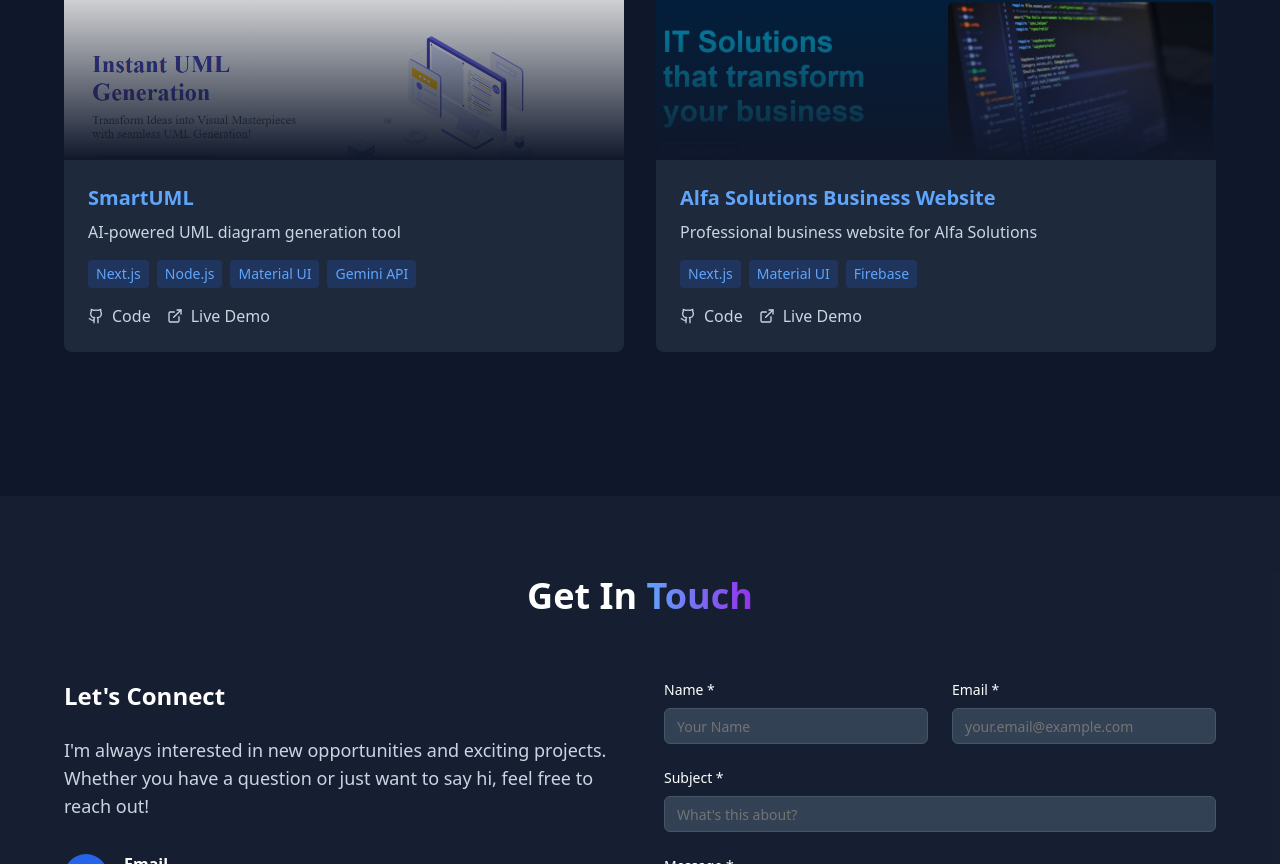
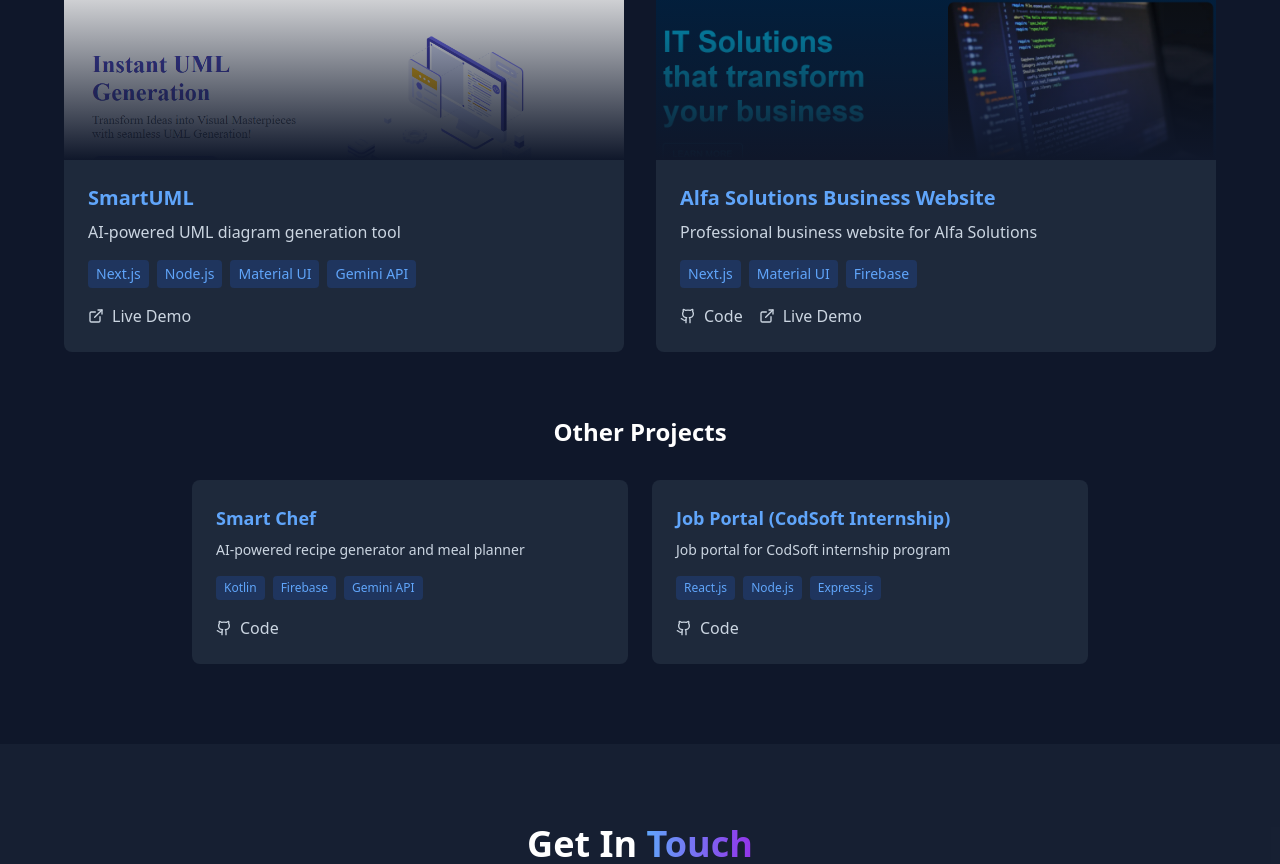
Before and after one commit to Balaj27/Portfolio, a Next.js app: page / in a window 1280 px wide. Shown: the part 4000-4864 px from the top of the page. Built offline with nearby package versions, Linux system fonts and the light colour scheme.

Commit message:
Projects section updated

```diff
--- a/app/components/Projects.tsx
+++ b/app/components/Projects.tsx
@@ -27,7 +27,7 @@ export default function Projects() {
         "A web application that uses AI to generate UML diagrams from natural language descriptions. It supports various diagram types and allows users to edit and export diagrams in multiple formats.",
       image: "/UML.png",
       technologies: ["Next.js", "Node.js", "Material UI", "Gemini API"],
-      githubUrl: "https://github.com/yourusername/ecommerce-platform",
+      githubUrl: "",
       liveUrl: "https://smartuml.online",
       featured: true,
     },
@@ -35,14 +35,35 @@ export default function Projects() {
       title: "Alfa Solutions Business Website",
       description: "Professional business website for Alfa Solutions",
       longDescription:
-        "A sleek and modern business website designed for Alfa Solutions, showcasing their services, portfolio, and contact information. Built with responsive design principles to ensure a great user experience on all devices.",
+        "A sleek and modern business website designed for Alfa Solutions, showcasing their services, portfolio, and contact information. Built with responsive design principles.",
       image: "/alfa-sol.png",
-      technologies: ["Next.js", "Material UI", "Firebase",],
+      technologies: ["Next.js", "Material UI", "Firebase"],
       githubUrl: "https://github.com/Balaj27/alfa-sol",
       liveUrl: "https://alfa-sol.vercel.app",
       featured: true,
     },
-
+    {
+      title: "Smart Chef",
+      description: "AI-powered recipe generator and meal planner",
+      longDescription:
+        "An AI-driven mobile application that generates recipes based on user preferences and dietary restrictions. It includes meal planning features and a shopping list generator.",
+      image: "",
+      technologies: ["Kotlin", "Firebase", "Gemini API"],
+      githubUrl: "https://github.com/Balaj27/Smart-Chef",
+      liveUrl: "",
+      featured: false,
+    },
+    {
+      title: "Job Portal (CodSoft Internship)",
+      description: "Job portal for CodSoft internship program",
+      longDescription:
+        "A job portal developed for the CodSoft internship program, allowing users to browse and apply for internships. It features user authentication, job listings, and application management.",
+      image: "",
+      technologies: ["React.js", "Node.js", "Express.js", "MongoDB", "Material UI"],
+      githubUrl: "https://github.com/Balaj27/CODSOFT-Task2",
+      liveUrl: "",
+      featured: false,
+    },
   ]
 
   const featuredProjects = projects.filter((p) => p.featured)
@@ -80,6 +101,7 @@ export default function Projects() {
                     ))}
                   </div>
                   <div className="flex gap-4">
+                    {project.githubUrl && (
                       <a
                         href={project.githubUrl}
                         target="_blank"
@@ -90,6 +112,8 @@ export default function Projects() {
                         <Github size={16} />
                         Code
                       </a>
+                    )}
+                    {project.liveUrl && (
                       <a
                         href={project.liveUrl}
                         target="_blank"
@@ -100,14 +124,16 @@ export default function Projects() {
                         <ExternalLink size={16} />
                         Live Demo
                       </a>
+                    )}
                   </div>
+
                 </div>
               </div>
             ))}
           </div>
         </div>
 
-        {/* Other Projects
+        {/* Other Projects */}
         <div className="max-w-4xl mx-auto">
           <h3 className="text-2xl font-semibold mb-8 text-center">Other Projects</h3>
           <div className="grid grid-cols-1 md:grid-cols-2 gap-6">
@@ -123,30 +149,37 @@ export default function Projects() {
                   ))}
                 </div>
                 <div className="flex gap-4">
+                  {project.githubUrl && (
                     <a
                       href={project.githubUrl}
                       target="_blank"
                       rel="noopener noreferrer"
-                    className="flex items-center gap-2 text-gray-300 hover:text-blue-400 transition-colors text-sm"
+                      className="flex items-center gap-2 text-gray-300 hover:text-blue-400 transition-colors"
+                      onClick={(e) => e.stopPropagation()}
                     >
-                    <Github size={14} />
+                      <Github size={16} />
                       Code
                     </a>
+                  )}
+                  {project.liveUrl && (
                     <a
                       href={project.liveUrl}
                       target="_blank"
                       rel="noopener noreferrer"
-                    className="flex items-center gap-2 text-gray-300 hover:text-blue-400 transition-colors text-sm"
+                      className="flex items-center gap-2 text-gray-300 hover:text-blue-400 transition-colors"
+                      onClick={(e) => e.stopPropagation()}
                     >
-                    <ExternalLink size={14} />
-                    Demo
+                      <ExternalLink size={16} />
+                      Live Demo
                     </a>
+                  )}
                 </div>
+
               </div>
             ))}
           </div>
         </div>
-*/}
+
         {/* Project Modal */}
         {selectedProject && (
           <div className="fixed inset-0 bg-black/80 flex items-center justify-center z-50 p-4">
```
Lines whose indentation alone changed are shown as unchanged.
